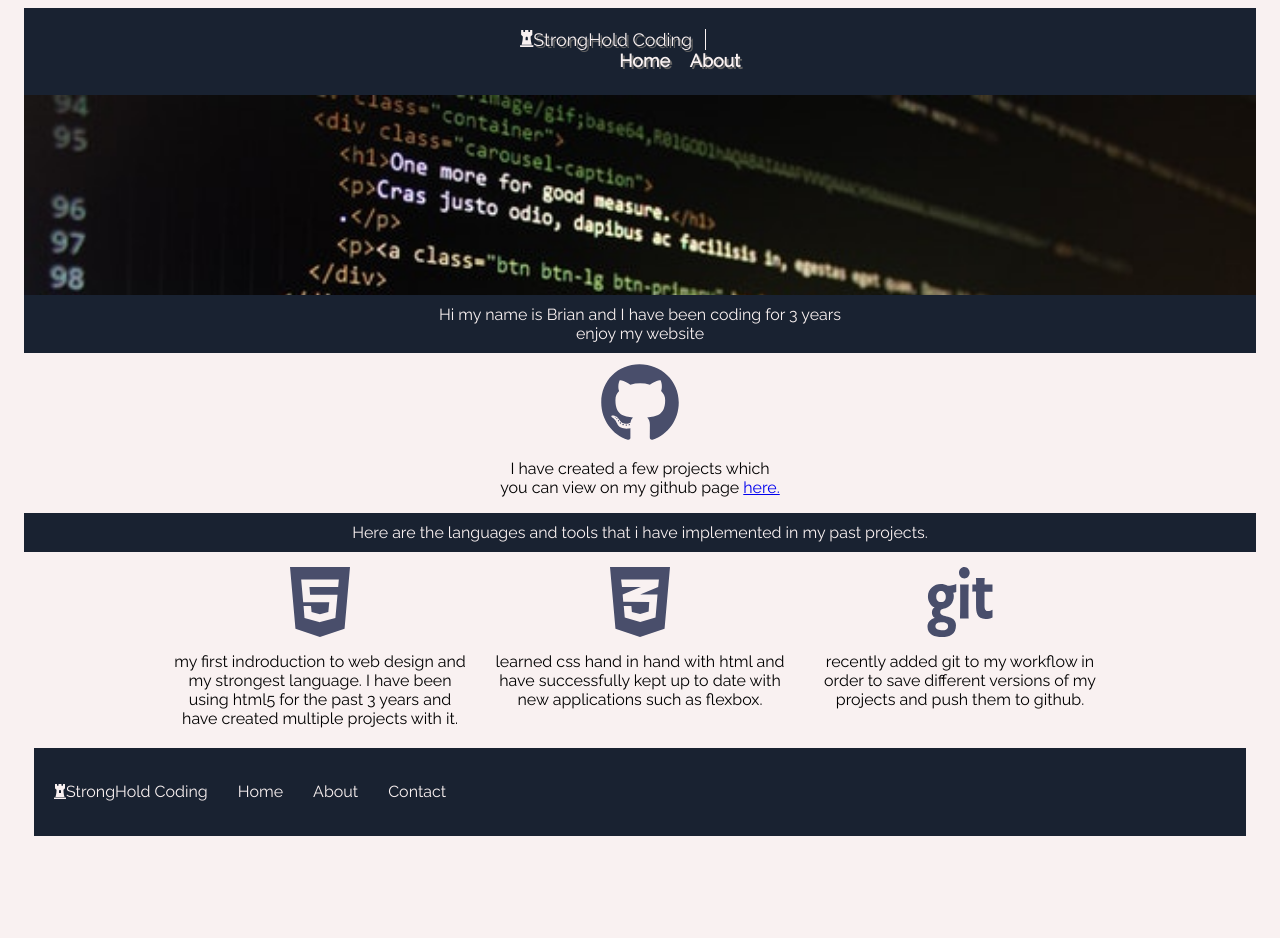
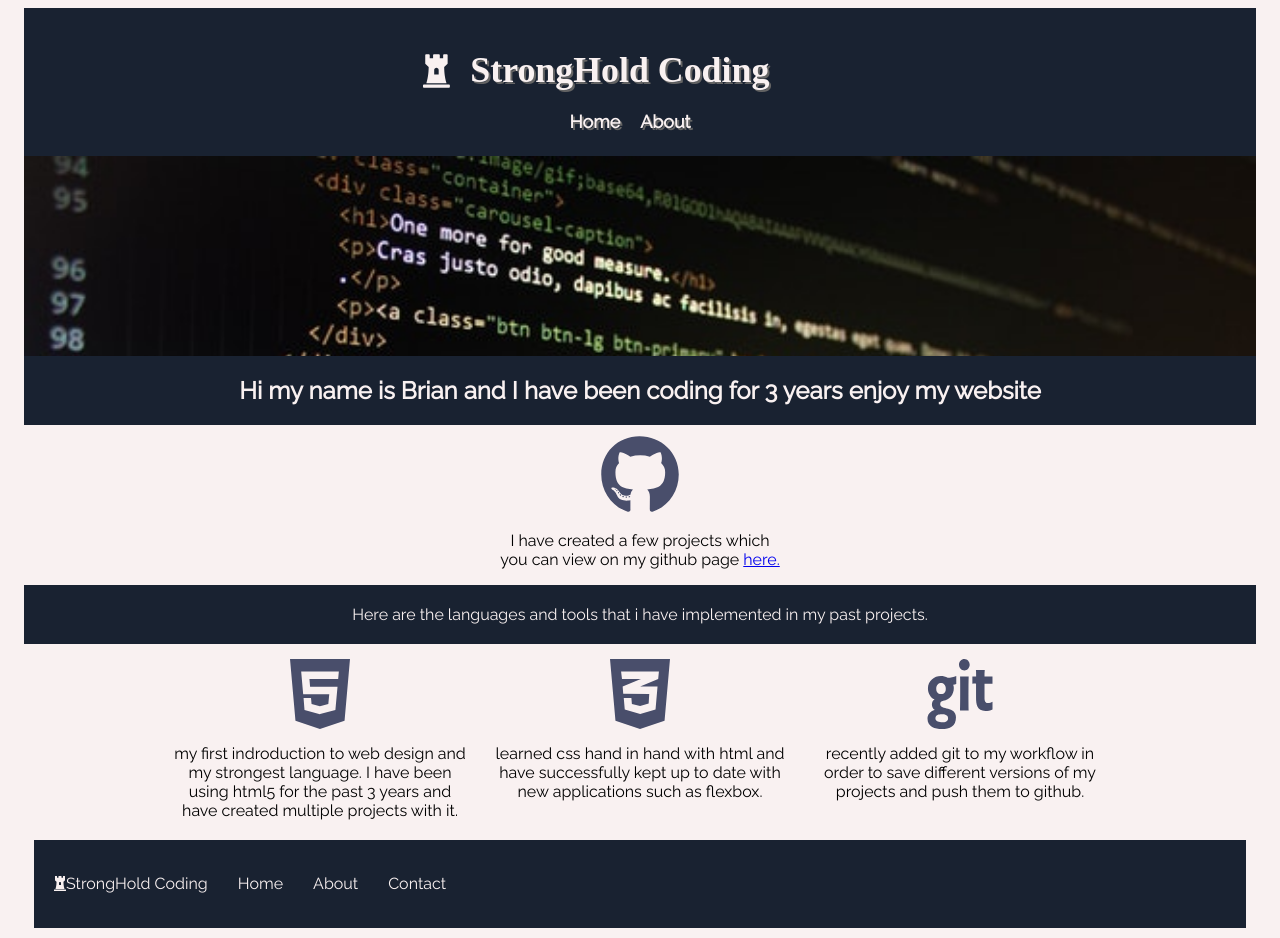
Before and after one commit to bdunni20/bdunni20.github.io, a plain HTML site: page index.html in a window 1280 px wide. Before the commit the page ends 846 px from the top, so only its background shows below. Drawn offline with Linux system fonts and the light colour scheme.

Commit message:
minor change

```diff
--- a/index.html
+++ b/index.html
@@ -20,11 +20,17 @@
       <div class="header">
         <div class="navigation">
           <div class="logo">
-            <i class="fas fa-chess-rook"></i>
-            <span>StrongHold Coding</span>
+            <div class="icon">
+              <i class="fas fa-chess-rook fa-2x"></i>
+            </div>
+            <div class="web-title">
+              <h1>StrongHold Coding</h1>
+            </div>
           </div>
-          <span><a href="./about.html/about.html">About</a></span>
-          <span><a href="#">Home</a></span>
+          <div class="links">
+            <span><a href="#">Home</a></span>
+            <span><a href="./about.html/about.html">About</a></span>
+          </div>
         </div>
       </div>
 
@@ -36,7 +42,7 @@
       <div class="main">
         <div class="jumbotron">
           <div class="sidebar">
-            <p class="info">Hi my name is Brian and I have been coding for 3 years<br>enjoy my website</p>
+            <h2 class="info">Hi my name is Brian and I have been coding for 3 years enjoy my website</h2>
           </div>
         </div>
       </div>
--- a/resources/main.css
+++ b/resources/main.css
@@ -20,7 +20,7 @@ body {
   text-align: center;
   background-color: #192231;
   margin:0px;
-  padding: 10px;
+  padding: 20px;
 
 }
 
@@ -35,7 +35,7 @@ body {
 h1 {
   font-family: lato sans-serif;
   color: #f9f1f1;
-  background-color: #494e6b;
+  background-color: ;
   margin: 0px;
   padding: 20px;
 }
@@ -49,7 +49,9 @@ h1 {
 .header {
   display: flex;
   justify-content: center;
-  flex-direction: row;
+
+  flex-direction: ;
+  align-items: center;
   font-size: 1.12em;
   background-color: #192231;
   border-bottom: 4px solid #192231;
@@ -63,19 +65,28 @@ h1 {
 }
 
 .logo {
+  width: 100%;
   display: flex;
   justify-content: flex-start;
-  flex-grow: 2;
+  align-items: center;
   color: #f9f1f1;
   text-shadow: 2px 2px rgb(100, 100, 100);
-  border-right: 1px solid #f9f1f1;
+
   margin-right: 3em;
   padding-right: 0.75em;
 }
 
+.links {
+  display: flex;
+  justify-content: center;
+  align-items: flex-end;
+  float: right;
+  width: 100%;
+
+}
+
 .header span a {
-  flex-grow: 1;
-  float: right;
+  float: left;
   color: #f9f1f1;
   text-shadow: 2px 2px rgb(100, 100, 100);
   text-decoration: none;
```
Also changed, not shown: about.html/about.html (+1 -1 lines).
